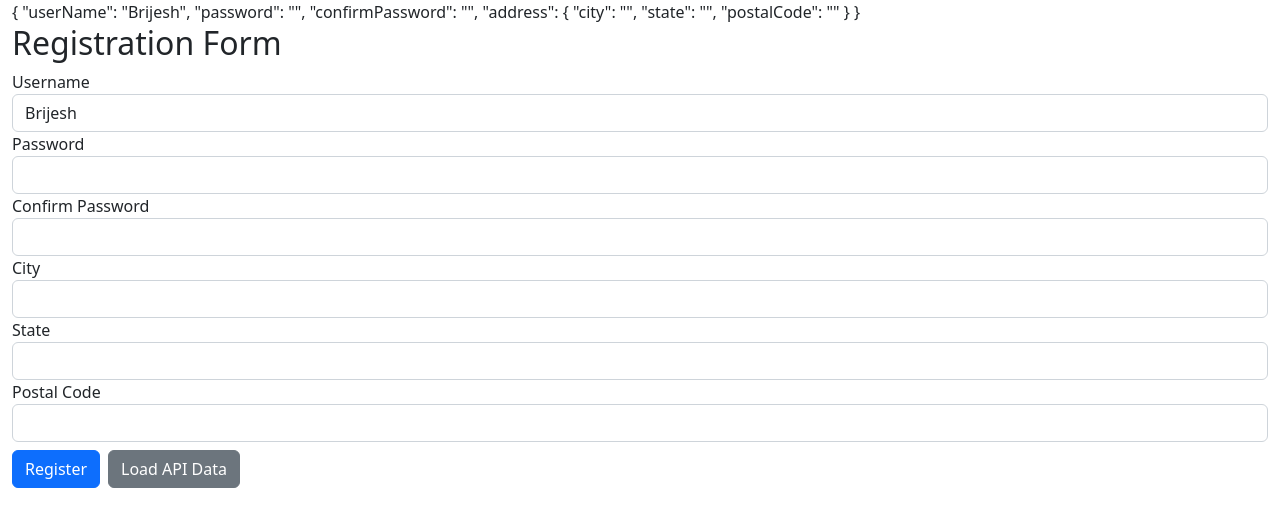
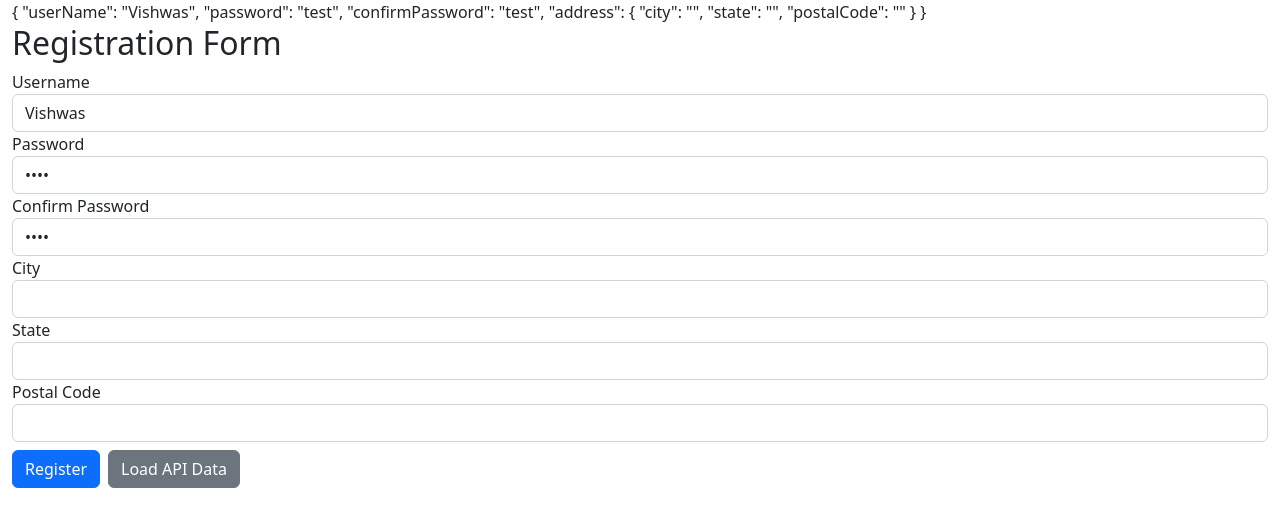
Before and after one commit to ibrijesh/Angular, an Angular app in the folder reactive-form/: page / in a window 1280 px wide. Shown: the top 526 px of the page. Built offline with nearby package versions, Linux system fonts and the light colour scheme.

Commit message:
ReactiveForm-  FormBuilder Service

```diff
--- a/reactive-form/src/app/app.component.ts
+++ b/reactive-form/src/app/app.component.ts
@@ -1,5 +1,6 @@
 import { Component } from '@angular/core';
 import {FormGroup,FormControl} from '@angular/forms'
+import {FormBuilder} from '@angular/forms'
 
 @Component({
   selector: 'app-root',
@@ -8,17 +9,31 @@ import {FormGroup,FormControl} from '@angular/forms'
 })
 export class AppComponent {
 
-  registrationForm=new FormGroup({
-    userName:new FormControl('Brijesh'),
-    password:new FormControl(''),
-    confirmPassword:new FormControl(''),
-    address:new FormGroup({
-      city:new FormControl(''),
-      state:new FormControl(''),
-      postalCode:new FormControl('')
+  constructor(private fb:FormBuilder) {}
+
+  registrationForm=this.fb.group({
+    userName:['Vishwas'],
+    password:['test'],
+    confirmPassword:['test'],
+    address:this.fb.group({
+      city:[''],
+      state:[''],
+      postalCode:['']
     })
 
-  });
+  })
+
+  // registrationForm=new FormGroup({
+  //   userName:new FormControl('Brijesh'),
+  //   password:new FormControl(''),
+  //   confirmPassword:new FormControl(''),
+  //   address:new FormGroup({
+  //     city:new FormControl(''),
+  //     state:new FormControl(''),
+  //     postalCode:new FormControl('')
+  //   })
+
+  // });
 
 
   loadApiData(){
```
